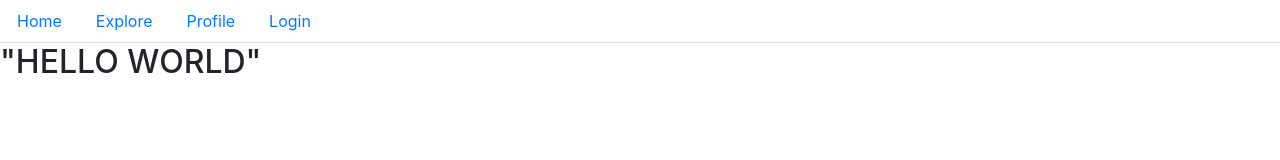
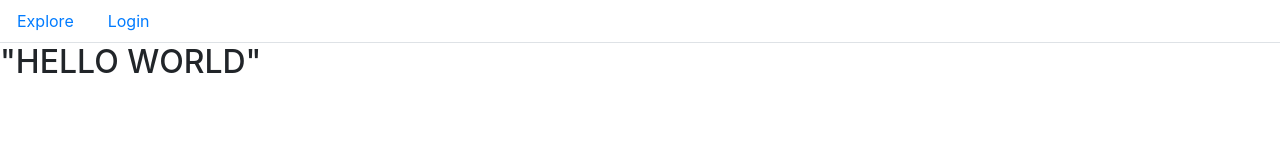
Before and after one commit to sophieKaelin/COMP3120_IndividualProject, a React (Create React App) app: page / in a window 1280 px wide. Shown: the top 160 px of the page. Built offline with nearby package versions, Linux system fonts and the light colour scheme.

Commit message:
hide navbar buttons on unauthorised

```diff
--- a/src/App.js
+++ b/src/App.js
@@ -37,7 +37,7 @@ function App() {
                     {/* TODO: Unrestricted feed, view all posts */}
                     <Feed />
                 </Route>
-                <Route path="/profile/:username">
+                <Route path="/profile/{:username}">
                     <NavBar user={user} setUser={FsetUser} />
                     <Profile />
                 </Route>
--- a/src/NavBar.js
+++ b/src/NavBar.js
@@ -16,15 +16,21 @@ const NavBar = ({ user, setUser }) => {
         //ADD LOGO ON THE LEFT
         //ADD SEARCH BAR ON THE LEFT
         <BNav variant="tabs" activeKey="/home">
-            <BNav.Item>
-                <BNav.Link href="/">Home</BNav.Link>
-            </BNav.Item>
+            {user && (
+                <BNav.Item>
+                    <BNav.Link href="/">Home</BNav.Link>
+                </BNav.Item>
+            )}
             <BNav.Item>
                 <BNav.Link href="/explore">Explore</BNav.Link>
             </BNav.Item>
-            <BNav.Item>
-                <BNav.Link href="/profile/:username">Profile</BNav.Link>
-            </BNav.Item>
+            {user && (
+                <BNav.Item>
+                    <BNav.Link href={"/profile/" + user.username}>
+                        Profile
+                    </BNav.Link>
+                </BNav.Item>
+            )}
             {user ? (
                 <BNav.Link href="/" onSelect={saveAndLogout}>
                     Logout
```
